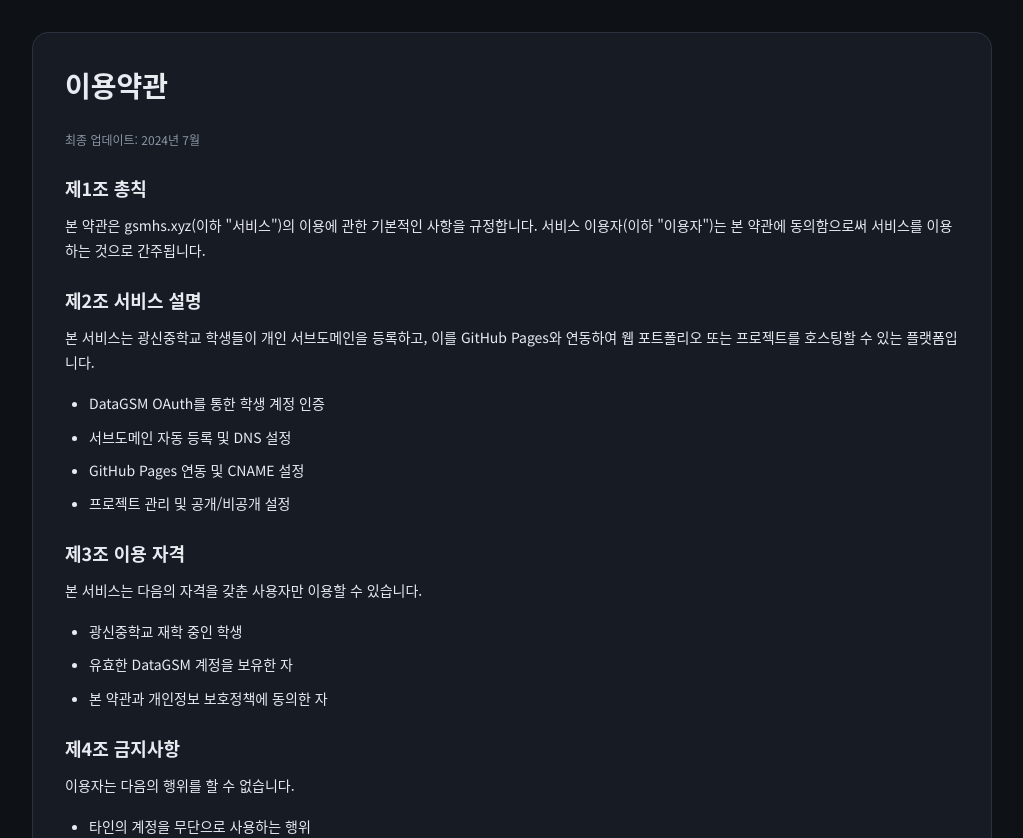
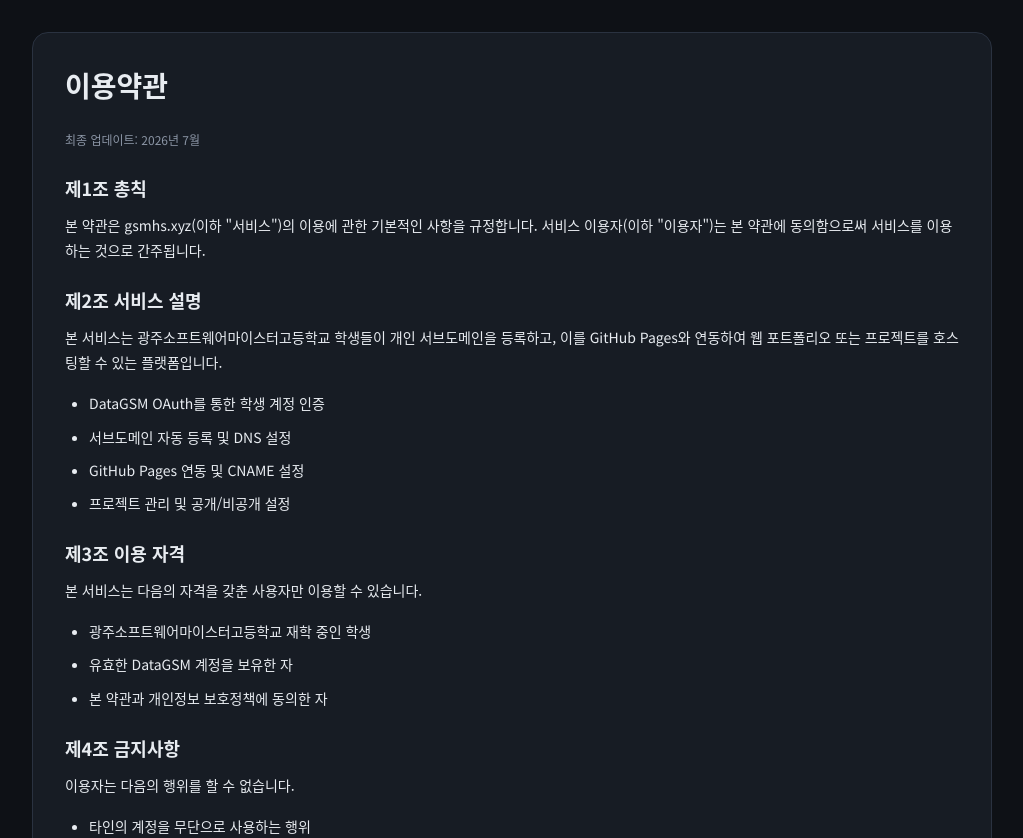
Before and after one commit to h4ru1012/gsmhs.xyz, a Spring Boot app: page /tos in a window 1280 px wide. Shown: the part 59-897 px from the top of the page, without its empty margins (128-1151 px from the left). Run offline with Spring Boot 4, Linux system fonts and the light colour scheme.

Commit message:
약관 업데이트: 학교명 및 연도 수정
- 광신중학교 → 광주소프트웨어마이스터고등학교
- 2024년 → 2026년

Co-Authored-By: Claude Haiku 4.5 <noreply@anthropic.com>
Claude-Session: https://claude.ai/code/session_01NKq1M3QHFYCqzgL4mk2ett

```diff
--- a/src/main/resources/templates/privacy.html
+++ b/src/main/resources/templates/privacy.html
@@ -117,7 +117,7 @@
 
     <main class="card">
         <h1>개인정보 보호정책</h1>
-        <p class="updated">최종 업데이트: 2024년 7월</p>
+        <p class="updated">최종 업데이트: 2026년 7월</p>
 
         <h2>제1조 개인정보 수집 방식</h2>
         <p>본 서비스는 다음과 같은 방식으로 개인정보를 수집합니다.</p>
--- a/src/main/resources/templates/tos.html
+++ b/src/main/resources/templates/tos.html
@@ -109,13 +109,13 @@
 
     <main class="card">
         <h1>이용약관</h1>
-        <p class="updated">최종 업데이트: 2024년 7월</p>
+        <p class="updated">최종 업데이트: 2026년 7월</p>
 
         <h2>제1조 총칙</h2>
         <p>본 약관은 gsmhs.xyz(이하 "서비스")의 이용에 관한 기본적인 사항을 규정합니다. 서비스 이용자(이하 "이용자")는 본 약관에 동의함으로써 서비스를 이용하는 것으로 간주됩니다.</p>
 
         <h2>제2조 서비스 설명</h2>
-        <p>본 서비스는 광신중학교 학생들이 개인 서브도메인을 등록하고, 이를 GitHub Pages와 연동하여 웹 포트폴리오 또는 프로젝트를 호스팅할 수 있는 플랫폼입니다.</p>
+        <p>본 서비스는 광주소프트웨어마이스터고등학교 학생들이 개인 서브도메인을 등록하고, 이를 GitHub Pages와 연동하여 웹 포트폴리오 또는 프로젝트를 호스팅할 수 있는 플랫폼입니다.</p>
         <ul>
             <li>DataGSM OAuth를 통한 학생 계정 인증</li>
             <li>서브도메인 자동 등록 및 DNS 설정</li>
@@ -126,7 +126,7 @@
         <h2>제3조 이용 자격</h2>
         <p>본 서비스는 다음의 자격을 갖춘 사용자만 이용할 수 있습니다.</p>
         <ul>
-            <li>광신중학교 재학 중인 학생</li>
+            <li>광주소프트웨어마이스터고등학교 재학 중인 학생</li>
             <li>유효한 DataGSM 계정을 보유한 자</li>
             <li>본 약관과 개인정보 보호정책에 동의한 자</li>
         </ul>
```
